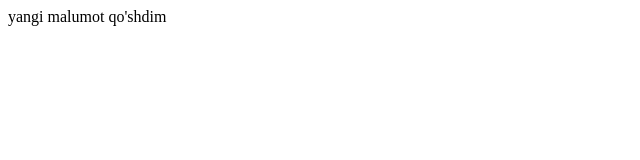
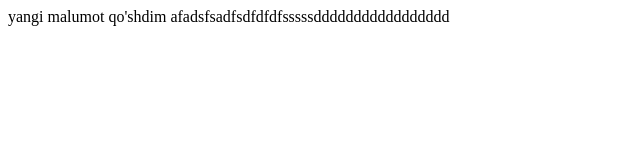
Before and after one commit to Foreheadhulk/testuchun, a plain HTML site: page index.html in a window 1280 px wide. Shown: the whole page, without its empty margins (0-640 px from the left). Drawn offline with Linux system fonts and the light colour scheme.

Commit message:
Update index.html

```diff
--- a/index.html
+++ b/index.html
@@ -10,7 +10,7 @@
 
 yangi malumot qo'shdim
 
-
+afadsfsadfsdfdfdfsssssddddddddddddddddd
 
 </body>
 </html>
```
